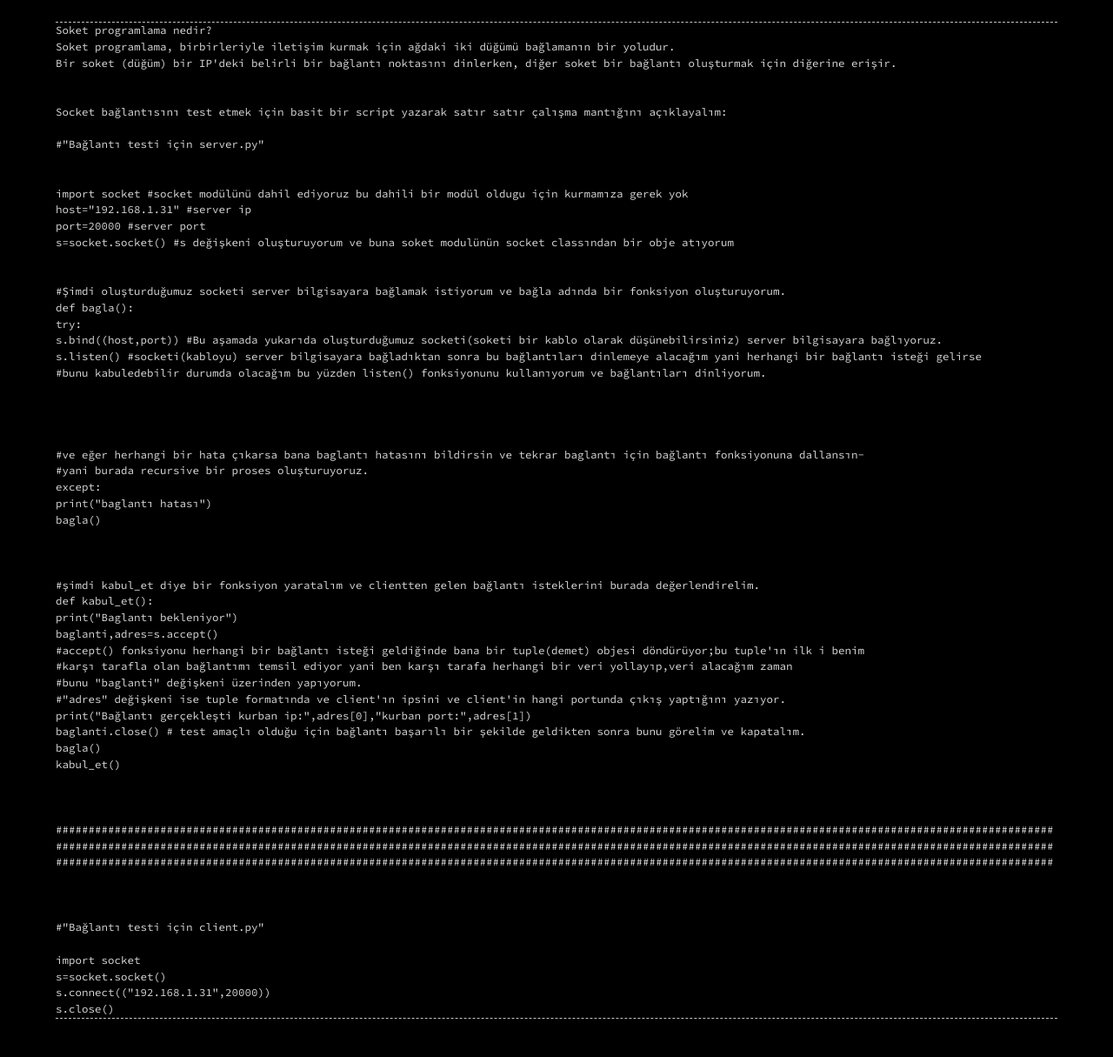
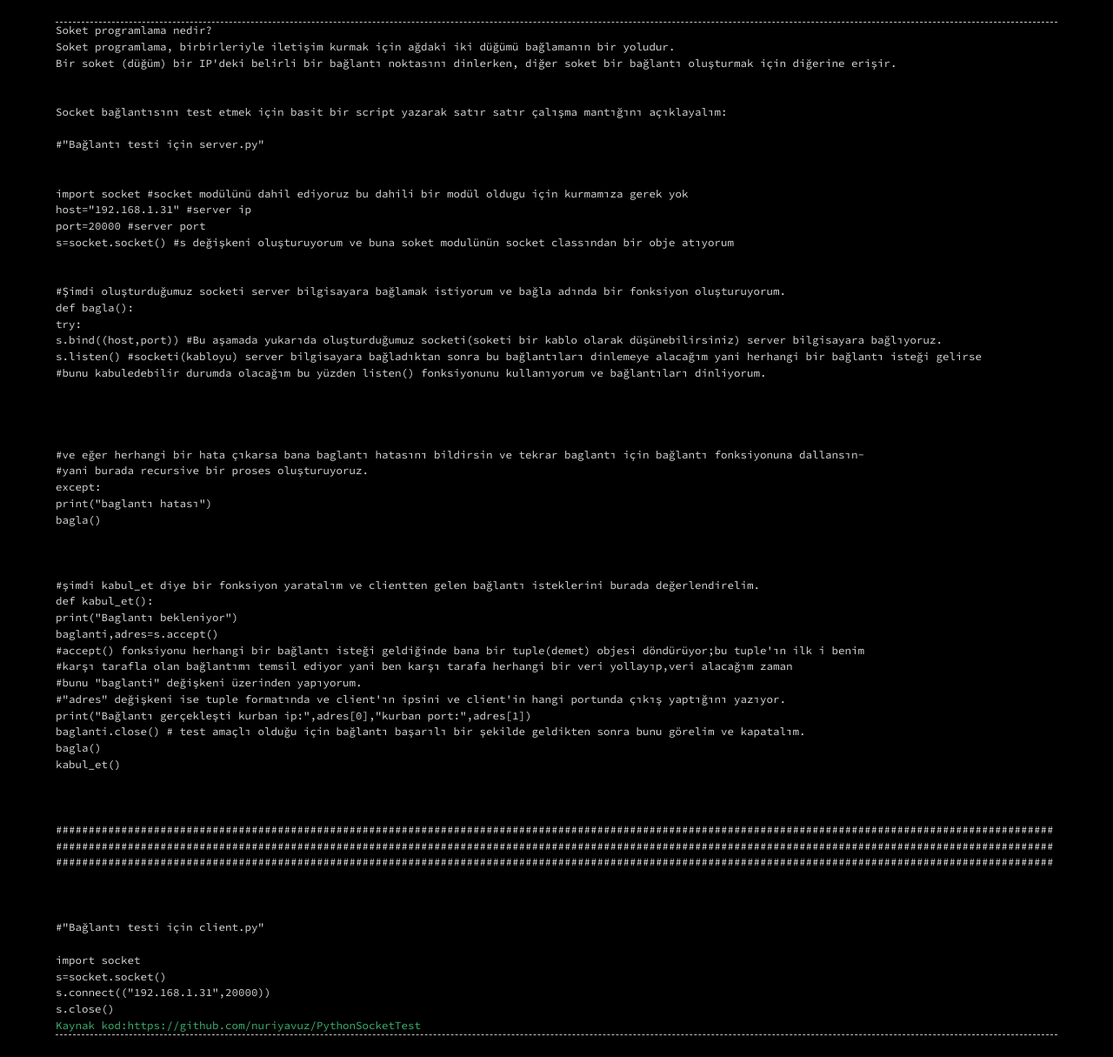
Before and after one commit to emredurmaz4/cosmosofcyberspace.github.io, a Jekyll site: the page trojan.html, which Jekyll copies as it is, in a window 1280 px wide. Shown: the whole page at 87% size. Built offline with Jekyll 4.4.1, drawn with Linux system fonts in a browser that asks for light colours.

Commit message:
Update trojan.html

```diff
--- a/trojan.html
+++ b/trojan.html
@@ -66,5 +66,8 @@ import socket </br>
 s=socket.socket()</br>
 s.connect(("192.168.1.31",20000))</br>
 s.close()</br>
+<p style="color:MediumSeaGreen;">Kaynak kod:https://github.com/nuriyavuz/PythonSocketTest</p>
+
+
   </div>
 </header>
```
